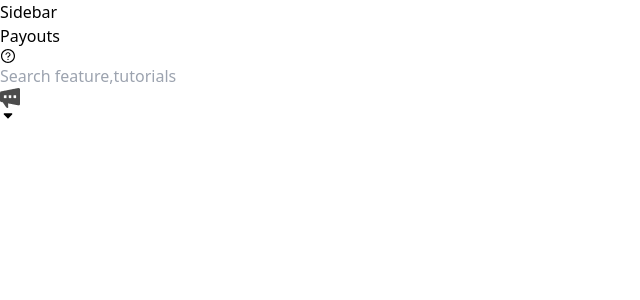
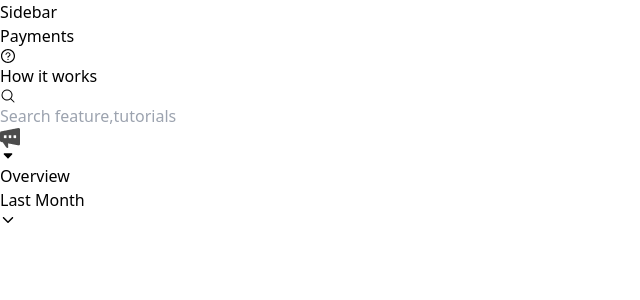
Before and after one commit to sarb001/Dukaan-frontend-assignment, a React (Vite) app: page / in a window 1280 px wide. Shown: the top 300 px of the page, without its empty margins (0-640 px from the left). Built offline with nearby package versions, Linux system fonts and the light colour scheme.

Commit message:
navbar corrected

```diff
--- a/src/components/Dashboard.jsx
+++ b/src/components/Dashboard.jsx
@@ -1,10 +1,20 @@
 import React from 'react'
 import { AiTwotoneQuestionCircle } from "react-icons/ai";
+
+import { IoIosArrowDown } from "react-icons/io";
 
 const Dashboard = () => {
   return (
     <div>
-        <div> </div>
+        <div className='px-8 pt-9'>
+          <div className='flex justify-between'>
+             <div className='text-xl font-[500px]'> Overview </div>
+             <div className='flex justify-center gap-4 w-[137px] h-9 rounded-md bg-lime-400 items-center  '>
+                <button> Last Month </button>
+                <span> <IoIosArrowDown /> </span>
+             </div>
+          </div>
+        </div>
     </div>
   )
 }
--- a/src/components/Navbar.jsx
+++ b/src/components/Navbar.jsx
@@ -1,18 +1,24 @@
 import React from 'react'
 import { AiOutlineQuestionCircle } from "react-icons/ai";
 import { TiArrowSortedDown } from "react-icons/ti";
+import { HiMagnifyingGlass } from "react-icons/hi2";
 
 
 const Navbar = () => {
   return (
-    <div className='flex flex-row justify-between  py-3 px-8 gap-4 bg-[#FFFFFF] '>
-        <div className='flex'>
-            <div> Payouts </div>
-            <div> <AiOutlineQuestionCircle />  </div>
+    <div className='flex flex-row justify-between border-b   py-3 px-8 gap-4 bg-[#FFFFFF] '>
+
+        <div className='flex justify-between gap-1.5 items-center'>
+            <div> Payments </div>
+            <div className='flex justify-center gap-1.5 items-center' >
+                 <AiOutlineQuestionCircle />
+                <p className='text-xs'> How it works </p>
+             </div>
         </div>
 
-        <div>
-            <input type= "text"  placeholder = 'Search feature,tutorials' />
+        <div className='flex gap-2 py-1.5  w-[400px] px-[9px] bg-[#F2F2F2] rounded-md items-center '>
+            <HiMagnifyingGlass />
+            <input className='bg-[#F2F2F2] border-none' type= "text"  placeholder = 'Search feature,tutorials' />
         </div>
 
         <div className='flex flex-row gap-[10px] '>
```
